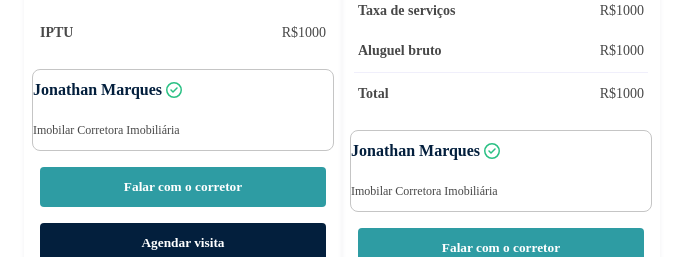
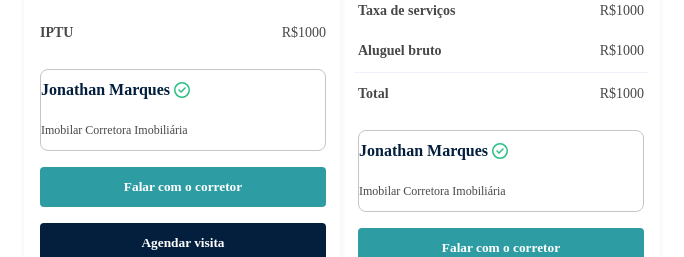
Before and after one commit to wandersoncbjr/desafio-taqtile, a React (Create React App) app: page / in a window 1280 px wide. Shown: the part 264-521 px from the top of the page, without its empty margins (298-982 px from the left). Built offline with nearby package versions, Linux system fonts and the light colour scheme.

Commit message:
fix: stylization of card-booking

```diff
--- a/src/components/cards/card-booking/index.css
+++ b/src/components/cards/card-booking/index.css
@@ -9,7 +9,7 @@
 .container-user {
   display: flex;
   gap: 8px;
-  margin: 16px 8px 16px 8px;
+  margin: 16px 16px 16px 16px;
 }
 .container-user img {
   margin-left: 8px;
```
